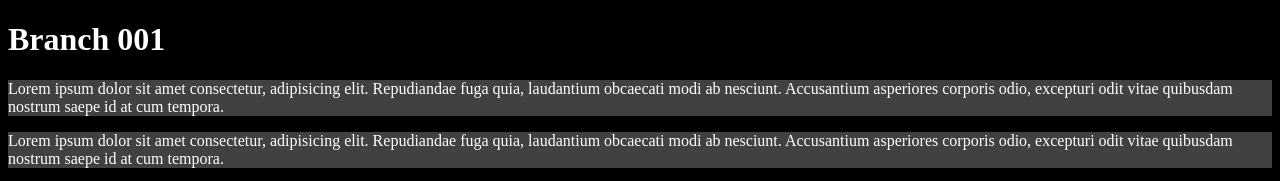
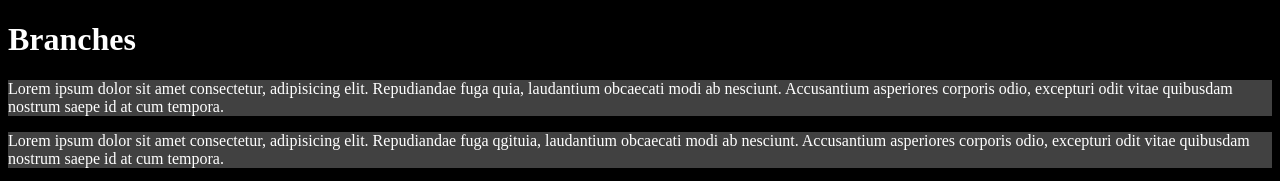
Before and after one commit to Gotharo/branches-practice, a plain HTML site: page index.html in a window 1280 px wide. Shown: the top 181 px of the page. Drawn offline with Linux system fonts and the light colour scheme; files whose address does not match are found by name.

Commit message:
cambio tituloo

```diff
--- a/index.html
+++ b/index.html
@@ -7,11 +7,11 @@
     <title>branches</title>
 </head>
 <body>
-    <h1 class="textcol"> Branch 001</h1>
+    <h1 class="textcol"> Branches</h1>
 
     <section class="textcol">
         <p class="back">Lorem ipsum dolor sit amet consectetur, adipisicing elit. Repudiandae fuga quia, laudantium obcaecati modi ab nesciunt. Accusantium asperiores corporis odio, excepturi odit vitae quibusdam nostrum saepe id at cum tempora.</p>
-        <p class="back">Lorem ipsum dolor sit amet consectetur, adipisicing elit. Repudiandae fuga quia, laudantium obcaecati modi ab nesciunt. Accusantium asperiores corporis odio, excepturi odit vitae quibusdam nostrum saepe id at cum tempora.</p>
+        <p class="back">Lorem ipsum dolor sit amet consectetur, adipisicing elit. Repudiandae fuga qgituia, laudantium obcaecati modi ab nesciunt. Accusantium asperiores corporis odio, excepturi odit vitae quibusdam nostrum saepe id at cum tempora.</p>
         <p class="back">Lorem ipsum dolor sit amet consectetur, adipisicing elit. Repudiandae fuga quia, laudantium obcaecati modi ab nesciunt. Accusantium asperiores corporis odio, excepturi odit vitae quibusdam nostrum saepe id at cum tempora.</p>
         <p class="back">Lorem ipsum dolor sit amet consectetur, adipisicing elit. Repudiandae fuga quia, laudantium obcaecati modi ab nesciunt. Accusantium asperiores corporis odio, excepturi odit vitae quibusdam nostrum saepe id at cum tempora.</p>
 
```
